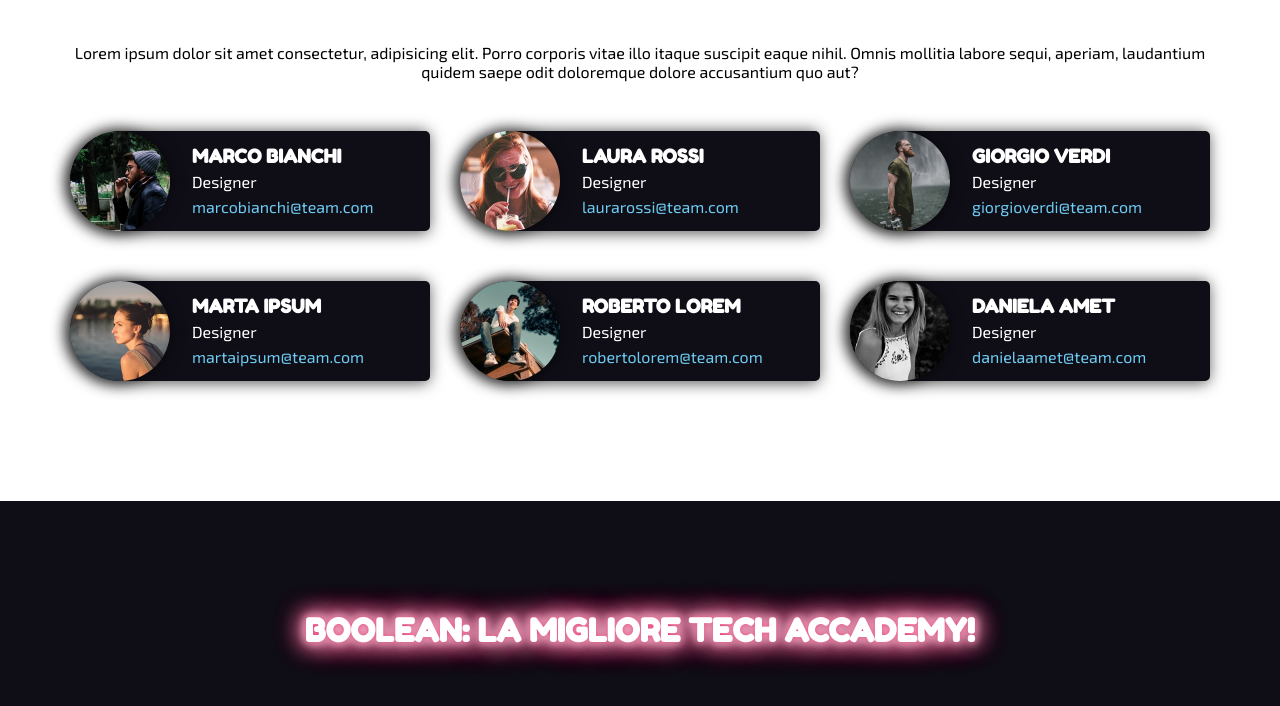
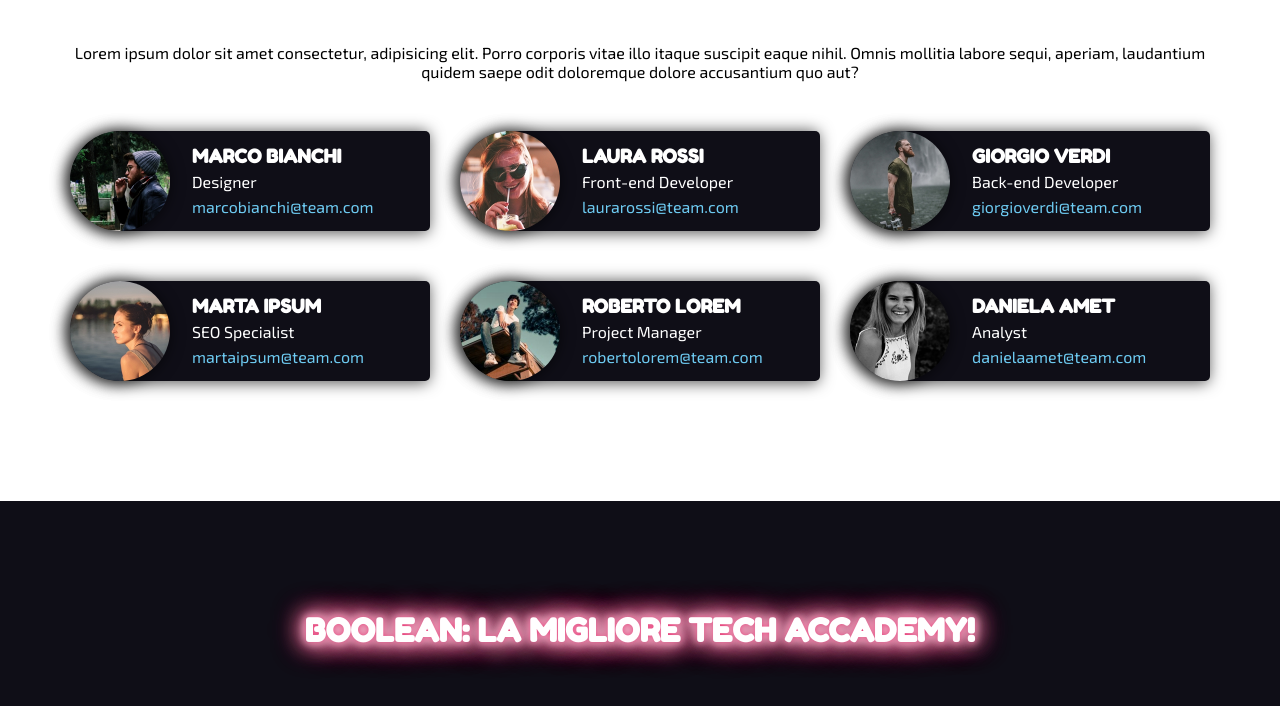
Before and after one commit to FilippoBonafini/html-css-float-cards, a plain HTML site: page index.html in a window 1280 px wide. Shown: the part 114-820 px from the top of the page. Drawn offline with Linux system fonts and the light colour scheme.

Commit message:
Corretti testi

```diff
--- a/index.html
+++ b/index.html
@@ -93,7 +93,7 @@
                         <div class="content-pagina">
 
                             <h3 class="text-important testo-box">LAURA ROSSI</h3>
-                            <p class="text-normal testo-box">Designer</p>
+                            <p class="text-normal testo-box">Front-end Developer</p>
                             <a href="mailto:marcobianchi@team.com" class="text-normal mail-box">laurarossi@team.com</a>
 
                         </div>
@@ -113,7 +113,7 @@
                         <div class="content-pagina">
 
                             <h3 class="text-important testo-box">GIORGIO VERDI</h3>
-                            <p class="text-normal testo-box">Designer</p>
+                            <p class="text-normal testo-box">Back-end Developer</p>
                             <a href="mailto:marcobianchi@team.com" class="text-normal mail-box">giorgioverdi@team.com</a>
 
                         </div>
@@ -133,7 +133,7 @@
                         <div class="content-pagina">
 
                             <h3 class="text-important testo-box">MARTA IPSUM</h3>
-                            <p class="text-normal testo-box">Designer</p>
+                            <p class="text-normal testo-box">SEO Specialist</p>
                             <a href="mailto:marcobianchi@team.com" class="text-normal mail-box">martaipsum@team.com</a>
 
                         </div>
@@ -153,7 +153,7 @@
                         <div class="content-pagina">
 
                             <h3 class="text-important testo-box">ROBERTO LOREM</h3>
-                            <p class="text-normal testo-box">Designer</p>
+                            <p class="text-normal testo-box">Project Manager</p>
                             <a href="mailto:marcobianchi@team.com" class="text-normal mail-box">robertolorem@team.com</a>
 
                         </div>
@@ -173,7 +173,7 @@
                         <div class="content-pagina">
 
                             <h3 class="text-important testo-box">DANIELA AMET</h3>
-                            <p class="text-normal testo-box">Designer</p>
+                            <p class="text-normal testo-box">Analyst</p>
                             <a href="mailto:danielaamet@team.com" class="text-normal mail-box">danielaamet@team.com</a>
 
                         </div>
```
